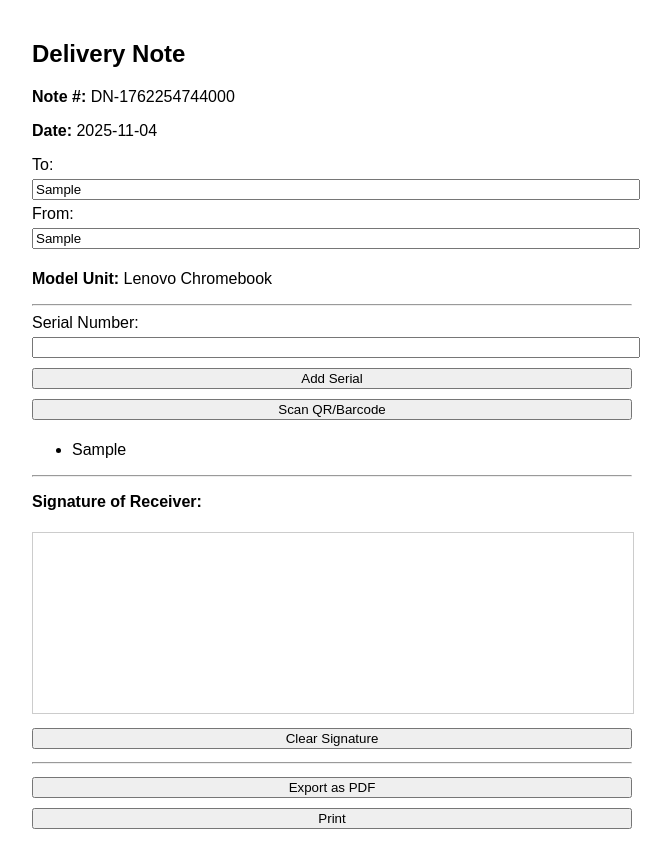
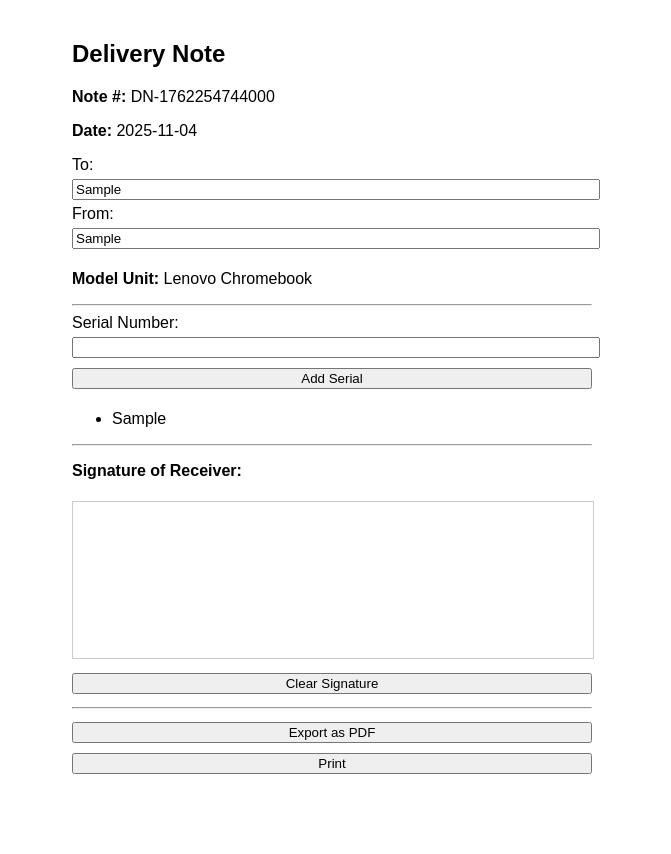
Before and after one commit to zonemaster-1980/PhotoCaptured, a plain HTML site: page index.html in a window 1280 px wide. Both pictures are taken after typing "Sample", "Sample", "Sample" into the empty fields and a click on the button "Add Serial". Shown: the whole page, without its empty margins (308-979 px from the left). After the commit the page ends 800 px from the top, so only its background shows below. Drawn offline with Linux system fonts and the light colour scheme.

Commit message:
Update index.html

```diff
--- a/index.html
+++ b/index.html
@@ -5,20 +5,35 @@
   <meta name="viewport" content="width=device-width, initial-scale=1.0"/>
   <title>Delivery Note</title>
   <style>
-    body { font-family: Arial, sans-serif; padding: 20px; max-width: 600px; margin: auto; }
-    input, button, canvas { margin: 5px 0; width: 100%; }
-    #serials li { margin-bottom: 5px; }
-    #signature-pad { border: 1px solid #ccc; }
-    #qr-reader { margin-top: 10px; }
+    body {
+      font-family: Arial, sans-serif;
+      padding: 20px;
+      max-width: 520px; /* A5 width in pixels at 96dpi */
+      margin: auto;
+    }
+    input, button, canvas {
+      margin: 5px 0;
+      width: 100%;
+    }
+    #serials li {
+      margin-bottom: 5px;
+    }
+    #signature-pad {
+      border: 1px solid #ccc;
+    }
 
     @media print {
-      button, #qr-reader {
+      button {
         display: none !important;
       }
     }
+
+    @page {
+      size: A5;
+      margin: 10mm;
+    }
   </style>
   <script src="https://cdnjs.cloudflare.com/ajax/libs/html2pdf.js/0.10.1/html2pdf.bundle.min.js"></script>
-  <script src="https://unpkg.com/html5-qrcode"></script>
 </head>
 <body>
   <h2>Delivery Note</h2>
@@ -31,9 +46,7 @@
     <hr/>
     <label>Serial Number: <input type="text" id="serialInput" /></label>
     <button onclick="addSerial()">Add Serial</button>
-    <button onclick="startScanner()">Scan QR/Barcode</button>
     <ul id="serials"></ul>
-    <div id="qr-reader" style="width: 300px;"></div>
     <hr/>
     <p><strong>Signature of Receiver:</strong></p>
     <canvas id="signature-pad" width="500" height="150"></canvas>
@@ -83,26 +96,15 @@
       ctx.clearRect(0, 0, canvas.width, canvas.height);
     }
 
-    // QR Scanner
-    let qrScanner;
-    function startScanner() {
-      const qrDiv = document.getElementById('qr-reader');
-      qrDiv.innerHTML = ''; // Clear previous
-      qrScanner = new Html5Qrcode("qr-reader");
-      qrScanner.start(
-        { facingMode: "environment" },
-        { fps: 10, qrbox: 250 },
-        (decodedText) => {
-          addSerial(decodedText);
-          qrScanner.stop().then(() => qrDiv.innerHTML = '');
-        },
-        (error) => console.warn(error)
-      );
-    }
-
     // Export PDF
     function exportPDF() {
-      html2pdf().set({ margin: 10, filename: 'delivery_note.pdf' }).from(document.getElementById('note')).save();
+      const opt = {
+        margin: 10,
+        filename: 'delivery_note.pdf',
+        pagebreak: { mode: ['avoid-all', 'css', 'legacy'] },
+        jsPDF: { unit: 'mm', format: 'a5', orientation: 'portrait' }
+      };
+      html2pdf().set(opt).from(document.getElementById('note')).save();
     }
   </script>
 </body>
```
